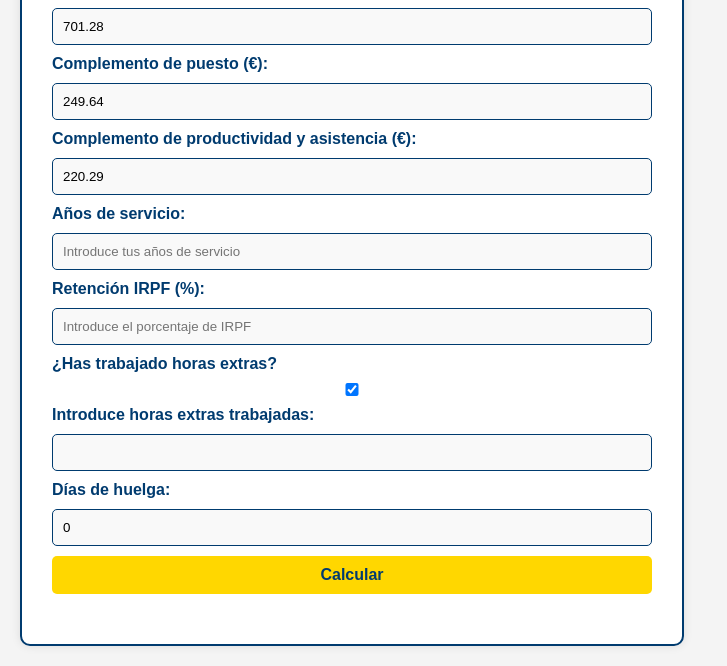
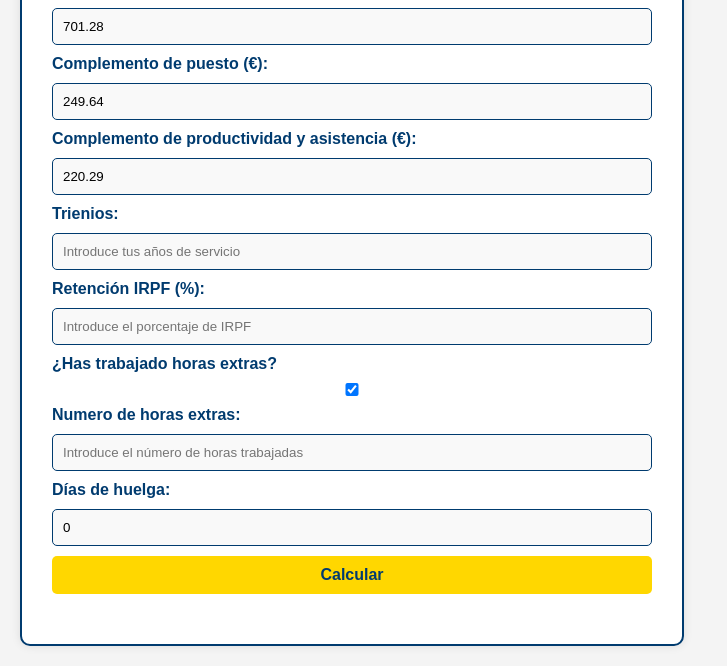
Before and after one commit to virtvs/baja-correos, a plain HTML site: page index.html in a window 1280 px wide. Both pictures are taken after a click on the checkbox "¿Has trabajado horas extras?". Shown: the part 140-806 px from the top of the page, without its empty margins (0-727 px from the left). Drawn offline with Linux system fonts and the light colour scheme.

Commit message:
Update index.html

```diff
--- a/index.html
+++ b/index.html
@@ -72,7 +72,7 @@
         <label for="complementProductividad">Complemento de productividad y asistencia (€):</label>
         <input type="number" id="complementProductividad" value="220.29" readonly>
 
-        <label for="yearsOfService">Años de servicio:</label>
+        <label for="yearsOfService">Trienios:</label>
         <input type="number" id="yearsOfService" placeholder="Introduce tus años de servicio" required>
 
         <label for="irpf">Retención IRPF (%):</label>
@@ -82,8 +82,8 @@
         <input type="checkbox" id="workedExtra" onchange="toggleExtraHours()">
 
         <div id="extraHoursField" style="display: none;">
-            <label for="extraHours">Introduce horas extras trabajadas:</label>
-            <input type="number" id="extraHours">
+            <label for="extraHours">Numero de horas extras:</label>
+            <input type="number" id="extraHours" placeholder="Introduce el número de horas trabajadas">
         </div>
 
         <label for="huelga">Días de huelga:</label>
```
